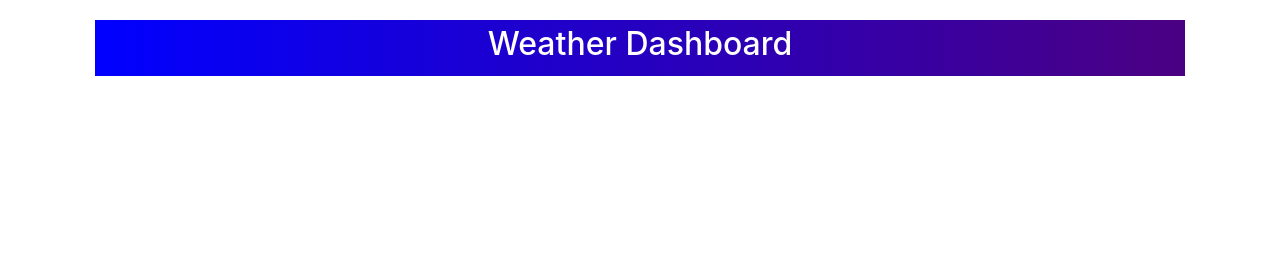
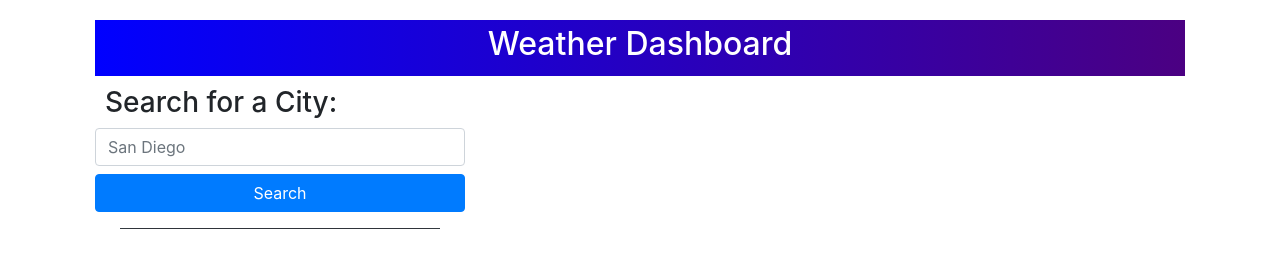
Before and after one commit to abergtra/challenge-06, a plain HTML site: page index.html in a window 1280 px wide. Drawn offline with nearby package versions, Linux system fonts and the light colour scheme.

Commit message:
search section completed

```diff
--- a/assets/styles/style.css
+++ b/assets/styles/style.css
@@ -6,3 +6,7 @@
   padding: 5px;
   background-image: linear-gradient(to right, blue , indigo);
 }
+
+.searchgrid {
+  padding: 0 0 10px 0;
+}
--- a/index.html
+++ b/index.html
@@ -17,6 +17,17 @@
             <h2 class="text-center">Weather Dashboard</h2>
         </div>
 
+        <div class="col-md-4">
+            <div class="row ">
+                <h3 class="text-left">Search for a City:</h3>
+                <input class="form-control btn-block" type="text" placeholder="San Diego">
+                <button type="button" id="search-button" class="btn btn-primary btn-block">Search</button>
+            </div>
+            <div class="divider bg-dark"><hr/></div>
+        </div>
+
+        <div class="col-md-8">
+        </div>
 
     </div>
 
```
